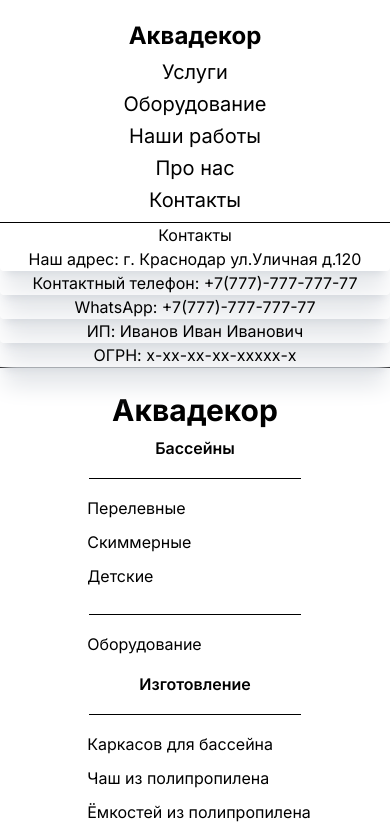
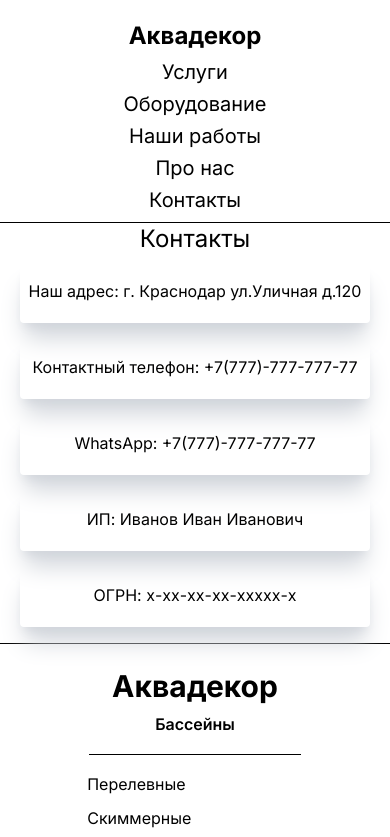
Before and after one commit to aftelnes/Aquadecor, a Next.js app: page /contacts in a window 390 px wide. Shown: the top 837 px of the page. Built offline with nearby package versions, Linux system fonts and the light colour scheme.

Commit message:
add mobile adaptive for contacts

```diff
--- a/app/about/page.tsx
+++ b/app/about/page.tsx
@@ -14,14 +14,14 @@ const AboutUs = () => {
     <div className={pageStyle.pageStyle}>
       <hr className={pageStyle.pageHr} />
       <div
-        className="relative element-animation shadow-xl shadow-grey-300
+        className="relative element-animation shadow-xl shadow-grey-300 container mb-10 m-auto
       xl:h-[600px]
       lg:h-[450px]
       md:h-[400px]"
       >
         <img
           src={main_img.src}
-          className="absolute shadow-xl shadow-grey-300
+          className="absolute shadow-xl
           xl:h-[600px] xl:w-full
           lg:h-[450px] lg:w-full
           md:h-[400px] md:w-full"
--- a/app/contacts/page.tsx
+++ b/app/contacts/page.tsx
@@ -5,10 +5,11 @@ import appearing from "@/tools/appearing";
 import pageStyle from "@/styles/pageStyles/pageStyle";
 
 const div: string =
-  "element-animation m-auto rounded shadow-xl shadow-gray-300\
-   xl:pt-4 xl:h-[80px] xl:w-[800px] xl:mb-8\
-   lg:pt-4 lg:h-[60px] lg:w-[600px] lg:mb-6\
-   md:pt-4 md:h-[60px] md:w-[500px] md:mb-4";
+  "element-animation m-auto rounded shadow-xl shadow-gray-300 container\
+   pt-4 h-[60px] w-[350px] mb-4 mt-2\
+   xl:pt-6 xl:h-[80px] xl:w-[800px] xl:mb-4 xl:mt-4\
+   lg:pt-4 lg:h-[60px] lg:w-[600px] lg:mb-6 lg:mt-4\
+   md:pt-4 md:h-[60px] md:w-[500px] md:mb-4 md:mt-4";
 const p: string = "text-center xl:text-2xl lg:text-lg";
 
 const Contacts = () => {
--- a/components/Footer.tsx
+++ b/components/Footer.tsx
@@ -2,7 +2,7 @@ import Link from "next/link";
 
 const Footer = () => {
   return (
-    <div>
+    <div className="mt-2">
       <hr className="border-1 border-black" />
       <div
         className="flex justify-center w-full h-64 mt-1 m-auto w-[200px] pt-5
@@ -26,7 +26,7 @@ const Footer = () => {
             Аквадекор
           </h1>
           <div
-            className="grid grid-rows-7 grid-flow-col gap-0.5
+            className="grid grid-rows-6 grid-flow-col gap-0.5
         xl:w-[200px]"
           >
             <h3 className="m-auto pt-2 font-semibold">Бассейны</h3>
@@ -46,13 +46,12 @@ const Footer = () => {
             <Link href="/servicies/childPools" className="pl-2 hover:underline">
               Детские
             </Link>
-            <hr className="border-1 border-black m-auto w-11/12" />
             <Link href="/equipments" className="pl-2 hover:underline">
               Оборудование
             </Link>
           </div>
           <div
-            className="grid grid-rows-7 grid-flow-col gap-0.5
+            className="grid grid-rows-6 grid-flow-col gap-0.5
         xl:w-[200px]"
           >
             <h3 className="m-auto pt-2 font-semibold">Изготовление</h3>
@@ -77,7 +76,7 @@ const Footer = () => {
             </Link>
           </div>
           <div
-            className="grid grid-rows-7 grid-flow-col gap-0.5
+            className="grid grid-rows-6 grid-flow-col gap-0.5
         xl:w-[200px]"
           >
             <h3 className="m-auto pt-2 font-semibold">Другое</h3>
--- a/components/MainImage/MainImage.tsx
+++ b/components/MainImage/MainImage.tsx
@@ -9,7 +9,14 @@ const MainImg = () => {
     appearing();
   });
   return (
-    <div className="element-animation h-[180px] sm:h-[200px] relative xl:w-[1200px] xl:h-[600px] lg:h-[400px] md:h-[270px] m-auto ">
+    <div
+      className="element-animation h-[180px] relative m-auto w-[340px]
+    xl:w-[1200px] xl:h-[600px]
+    lg:h-[400px]
+    md:h-[270px]
+    sm:h-[200px]
+    "
+    >
       <img
         src={mainPageImage.src}
         className="absolute pt-0 container h-[180px] xl:h-[600px] lg:h-[400px] md:h-[270px] sm:h-[250px]"
--- a/components/WorkingWithUs/WorkingWithUsItem/WorkingWithUsItem.tsx
+++ b/components/WorkingWithUs/WorkingWithUsItem/WorkingWithUsItem.tsx
@@ -15,7 +15,7 @@ const WorkingWithUsItem = ({ text, header, img }: WorkingWithUsItemProps) => {
   });
   return (
     <div
-      className="element-animation flex m-auto mb-3 rounded shadow-xl w-64 shadow-gray-300
+      className="element-animation flex m-auto mb-5 rounded shadow-xl w-64 shadow-gray-300
     xl:w-[550px] xl:h-[200px]
     lg:w-[500px] lg:h-[150px]
     md:w-[350px] md:h-[105px]
--- a/styles/pageStyles/pageStyle.ts
+++ b/styles/pageStyles/pageStyle.ts
@@ -10,7 +10,7 @@ const pageStyle: PageStyle = {
   pageHr:
     "border-1 border-black m-auto xl:w-[1200px] lg:container md:container",
   pageH1:
-    "text-animation text-center xl:text-4xl xl:mb-12 xl:mt-12 lg:text-3xl lg:mt-8 lg:mb-10 md:text-3xl md:mt-8 md:mb-16",
+    "text-animation text-center mt-4 text-2xl xl:text-4xl lg:text-3xl lg:mt-4 lg:mb-10 md:text-3xl md:mt-4 md:mb-16",
 };
 
 export default pageStyle;
```
